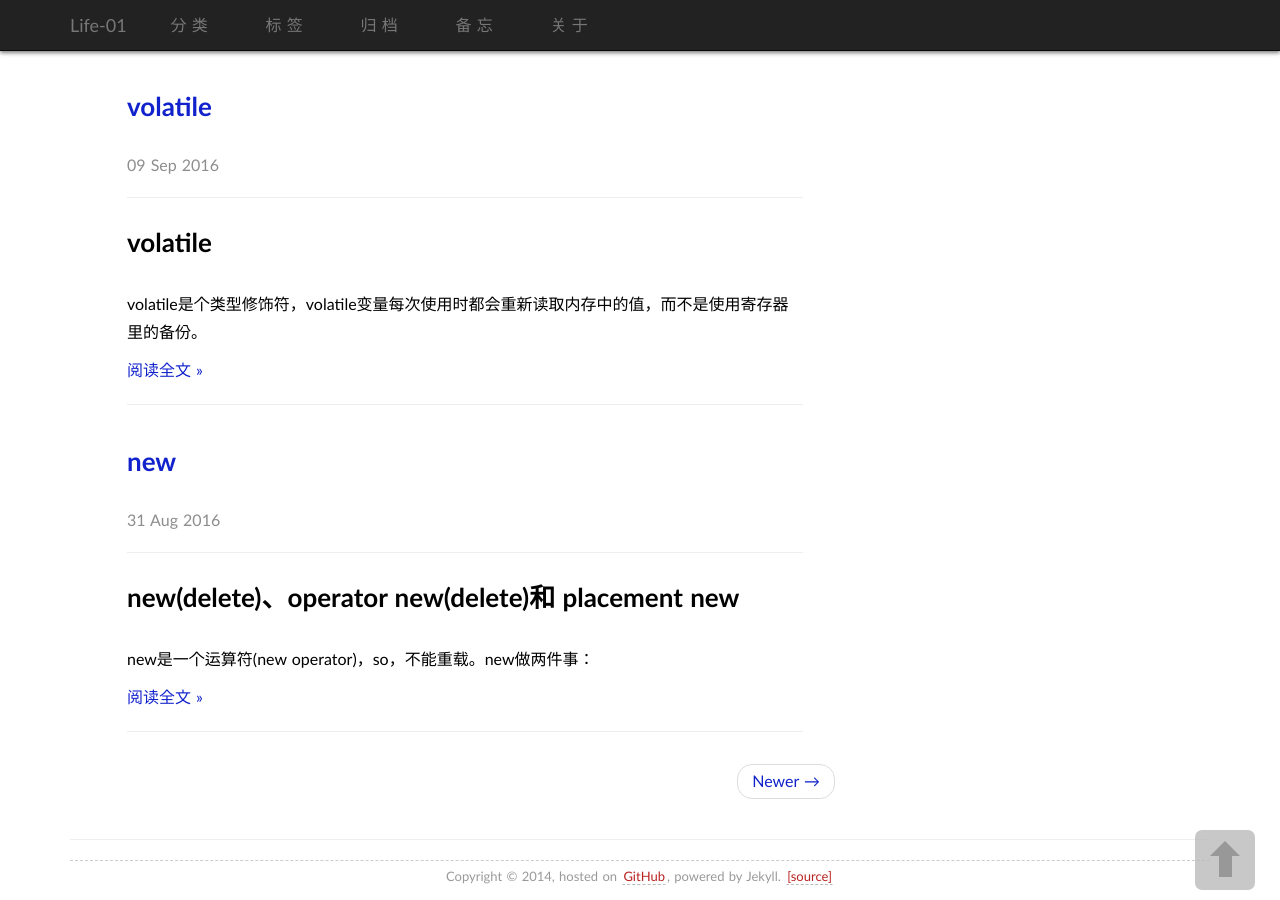
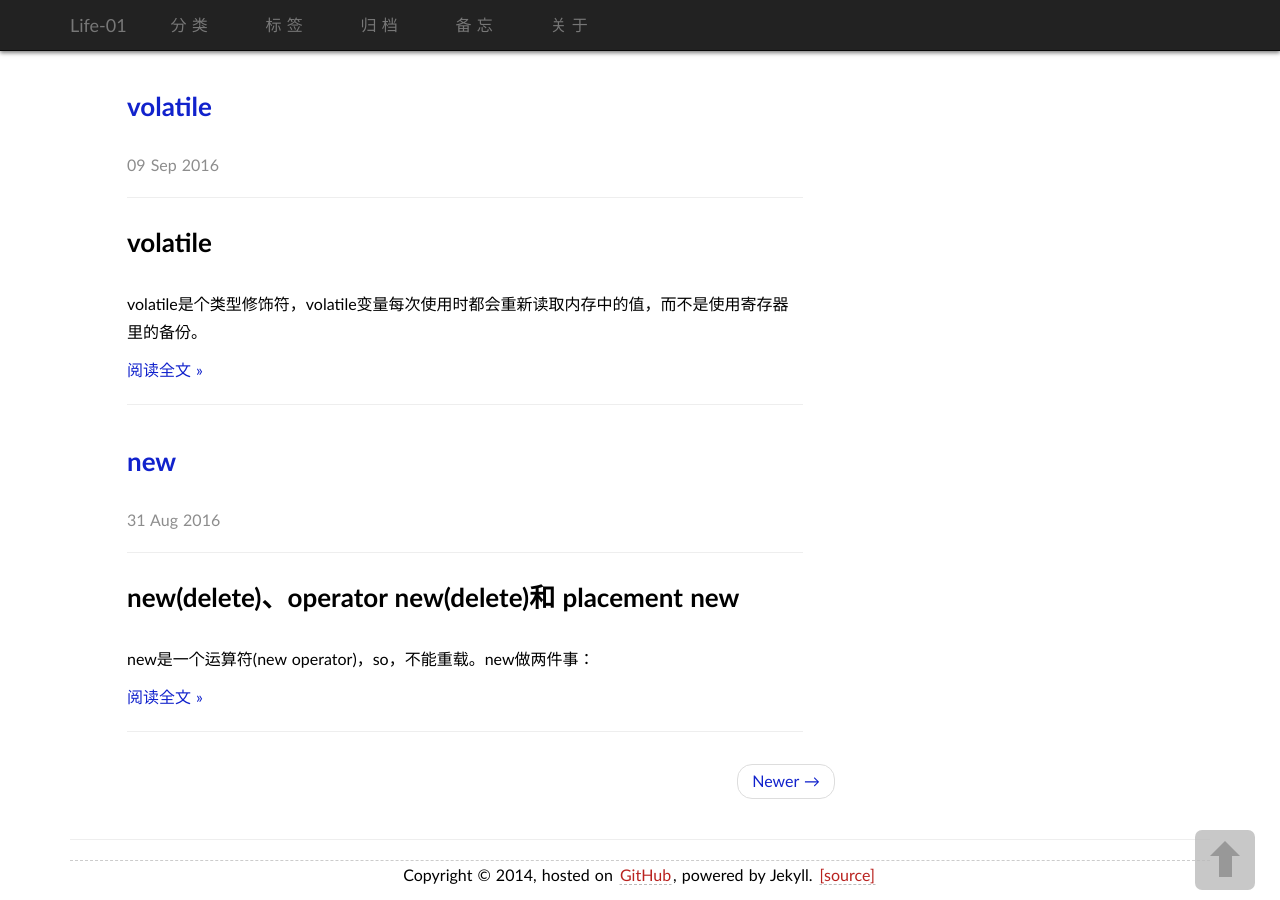
Before and after one commit to eryue/eryue.github.io, a Jekyll site: the page built from index.html, in a window 1280 px wide and 900 px high, scrolled down 2273 px. Built offline with Jekyll 4.4.1, drawn with Linux system fonts in a browser that asks for light colours; some web fonts are replaced; the list of posts is cut into pages by our own code; comment, search, counter and statistics services are not loaded.

Commit message:
new theme

```diff
--- a/_includes/copyright.html
+++ b/_includes/copyright.html
@@ -1,4 +1,4 @@
-<p><small>Copyright &copy; 2014, hosted on <a href="https://github.com/wtaps">GitHub</a>, powered by Jekyll. <a href="https://github.com/wtaps/wtaps.github.io">[source]</a>
+<p align="center">Copyright &copy; 2014, hosted on <a href="https://github.com/eryue">GitHub</a>, powered by Jekyll. <a href="https://github.com/eryue/eryue.github.io">[source]</a>
 										</p>
 
 	<!--
```
